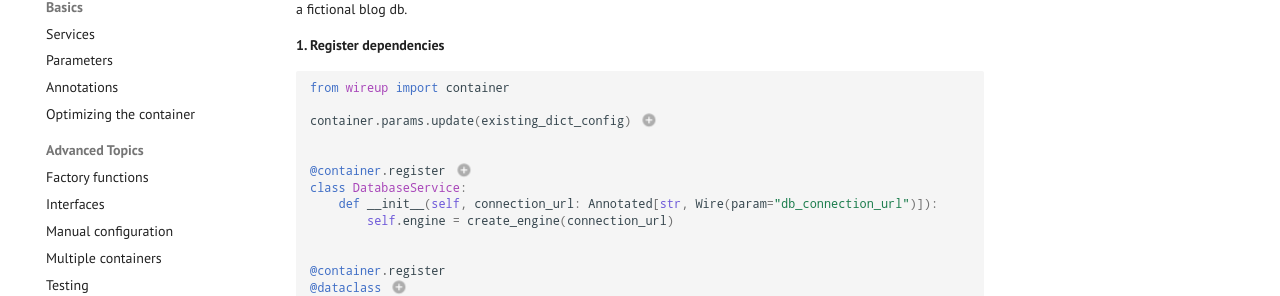
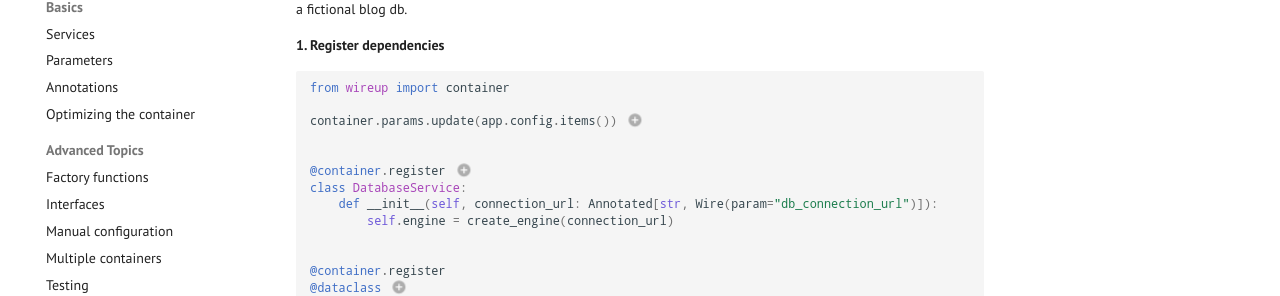
Before and after one commit to maldoinc/wireup, an MkDocs documentation site: the page built from docs/pages/quickstart.md, in a window 1280 px wide and 939 px high. Shown: the part 194-490 px from the top of the window. Built offline with MkDocs 1.6.1 and Material for MkDocs 9.7.7, drawn with Linux system fonts in a browser that asks for light colours; some web fonts are replaced; comment, search, counter and statistics services are not loaded; the version menu is left out.

Commit message:
Readme update

````diff
--- a/docs/pages/quickstart.md
+++ b/docs/pages/quickstart.md
@@ -6,7 +6,7 @@ from a fictional blog db.
 ```python
 from wireup import container
 
-container.params.update(existing_dict_config) # (3)!
+container.params.update(app.config.items()) # (3)!
 
 
 @container.register # (1)!
````
Also changed, not shown: readme.md.
